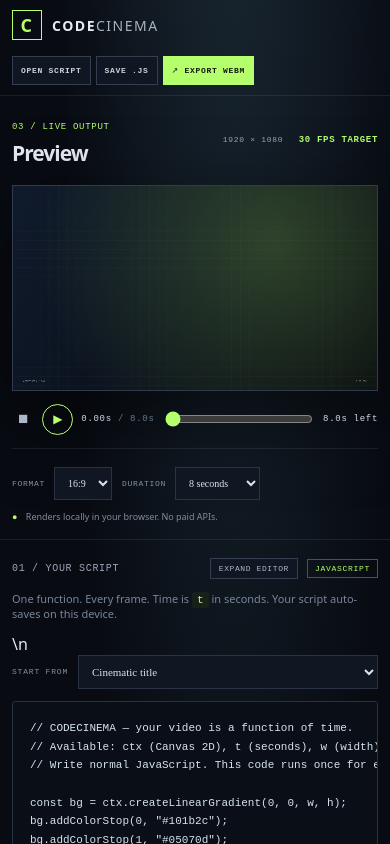
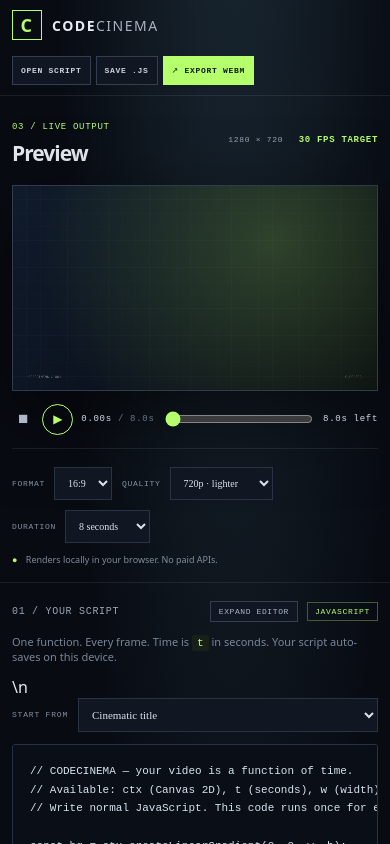
Before and after one commit to justaskaspire/CODECINEMA, a React (Vite) app: page / in a window 390 px wide. Shown: the top 844 px of the page. Built offline with nearby package versions, Linux system fonts and the light colour scheme.

Commit message:
Optimize rendering for mobile with 720p default and 30fps frame pacing

```diff
--- a/src/App.tsx
+++ b/src/App.tsx
@@ -136,6 +136,7 @@ export default function App() {
   const [example, setExample] = useState("Cinematic title");
   const [duration, setDuration] = useState(8);
   const [format, setFormat] = useState("16:9");
+  const [quality, setQuality] = useState("720p");
   const [running, setRunning] = useState(false);
   const [elapsed, setElapsed] = useState(0);
   const [error, setError] = useState("");
@@ -147,10 +148,14 @@ export default function App() {
   const renderRef = useRef<RenderFunction | null>(null);
   const rafRef = useRef(0);
   const startRef = useRef(0);
+  const lastFrameAtRef = useRef(0);
   const elapsedRef = useRef(0);
   const recorderRef = useRef<MediaRecorder | null>(null);
   const formats: Record<string, [number, number]> = {
-    "16:9": [1920, 1080], "9:16": [1080, 1920], "1:1": [1080, 1080], "4:5": [1080, 1350]
+    "16:9": quality === "720p" ? [1280, 720] : [1920, 1080],
+    "9:16": quality === "720p" ? [720, 1280] : [1080, 1920],
+    "1:1": quality === "720p" ? [720, 720] : [1080, 1080],
+    "4:5": quality === "720p" ? [720, 900] : [1080, 1350]
   };
   const [width, height] = formats[format];
 
@@ -206,11 +211,16 @@ export default function App() {
   useEffect(() => {
     if (!running) return;
     startRef.current = performance.now() - elapsedRef.current * 1000;
+    lastFrameAtRef.current = 0;
+    const frameInterval = 1000 / 30;
     const tick = (now: number) => {
       const next = Math.min(duration, (now - startRef.current) / 1000);
       elapsedRef.current = next;
-      setElapsed(next);
-      drawFrame(next);
+      if (next >= duration || now - lastFrameAtRef.current >= frameInterval) {
+        lastFrameAtRef.current = now;
+        setElapsed(next);
+        drawFrame(next);
+      }
       if (next >= duration) {
         setRunning(false);
         if (exporting && recorderRef.current?.state === "recording") recorderRef.current.stop();
@@ -340,6 +350,7 @@ export default function App() {
         </div>
         <div className="render-settings">
           <label>FORMAT <select value={format} onChange={e => setFormat(e.target.value)}>{Object.keys(formats).map(item => <option key={item}>{item}</option>)}</select></label>
+          <label>QUALITY <select value={quality} onChange={e => setQuality(e.target.value)}><option value="720p">720p · lighter</option><option value="1080p">1080p · sharper</option></select></label>
           <label>DURATION <select value={duration} onChange={e => setDuration(Number(e.target.value))}>{[5,8,10,15,20,30,45,60].map(value => <option key={value} value={value}>{value} seconds</option>)}</select></label>
           <div className="render-note"><span>●</span> Renders locally in your browser. No paid APIs.</div>
         </div>
```
